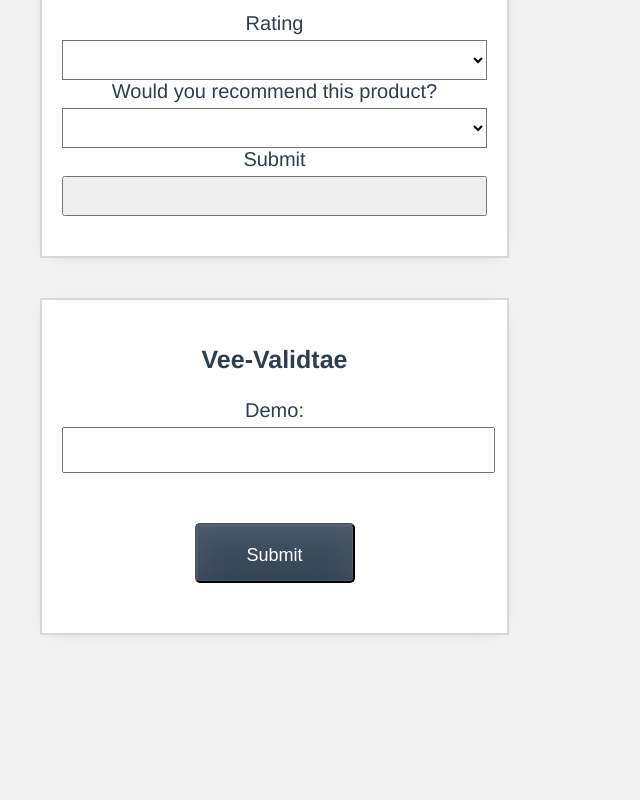
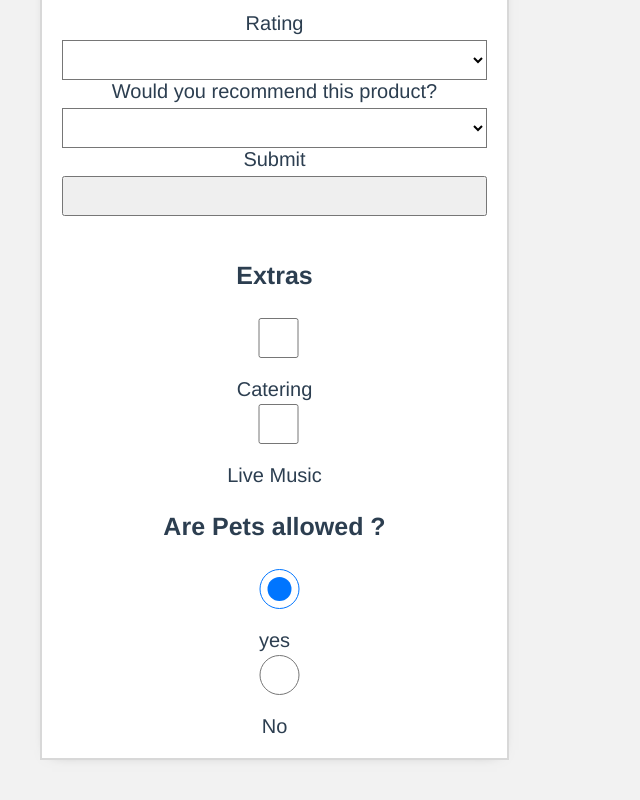
Before and after one commit to luml/vue3-socks-app, a Vue app: page / in a window 1280 px wide. Shown: the part 1016-1816 px from the top of the page, without its empty margins (0-640 px from the left). Before the commit the page ends 1691 px from the top, so only its background shows below. Built offline with nearby package versions, Linux system fonts and the light colour scheme.

Commit message:
feat: register global base components

```diff
--- a/package.json
+++ b/package.json
@@ -9,6 +9,7 @@
   },
   "dependencies": {
     "core-js": "^3.6.5",
+    "lodash": "^4.17.21",
     "vee-validate": "^4.4.9",
     "vue": "^3.0.0",
     "vue-router": "^4.0.0-0",
--- a/src/components/BaseVeeInput.vue
+++ b/src/components/BaseVeeInput.vue
@@ -44,5 +44,4 @@
 };
 </script>
 
-<style lang="scss" scoped>
-</style>
+<style lang="scss" scoped></style>
--- a/src/components/ReviewForm.vue
+++ b/src/components/ReviewForm.vue
@@ -34,17 +34,36 @@
     <!-- solution -->
     <!-- <input class="button" type="submit" value="Submit" /> -->
     <BaseInput v-model="Submit" label="Submit" type="submit" />
+
+    <!-- other extra base -->
+    <h3>Extras</h3>
+    <div>
+      <BaseCheckbox
+        v-model="event.extras.catering"
+        label="Catering"
+      ></BaseCheckbox>
+    </div>
+    <div>
+      <BaseCheckbox
+        v-model="event.extras.music"
+        label="Live Music"
+      ></BaseCheckbox>
+    </div>
+
+    <h3>Are Pets allowed ?</h3>
+    <div>
+      <BaseRadioGroup
+        v-model="event.pets"
+        name="pets"
+        :options="petOptions"
+        vertical
+      ></BaseRadioGroup>
+    </div>
   </form>
 </template>
 
 <script>
-import BaseInput from "@/components/BaseInput.vue";
-import BaseSelect from "@/components/BaseSelect.vue";
 export default {
-  components: {
-    BaseInput,
-    BaseSelect,
-  },
   data() {
     return {
       name: "",
@@ -57,6 +76,22 @@
       recommends: ["Yes", "No"],
       // solution
       Submit: "",
+      // event for from data
+      event: {
+        category: "",
+        title: "",
+        description: "",
+        location: "",
+        pets: 1,
+        extras: {
+          catering: false,
+          music: false,
+        },
+      },
+      petOptions: [
+        { label: "yes", value: 1 },
+        { label: "No", value: 0 },
+      ],
     };
   },
   setup() {
@@ -95,5 +130,4 @@
 };
 </script>
 
-<style lang="scss" scoped>
-</style>
+<style lang="scss" scoped></style>
--- a/src/components/ReviewList.vue
+++ b/src/components/ReviewList.vue
@@ -27,5 +27,4 @@
 };
 </script>
 
-<style lang="scss" scoped>
-</style>
+<style lang="scss" scoped></style>
--- a/src/components/Socks.vue
+++ b/src/components/Socks.vue
@@ -35,19 +35,19 @@
   </div>
   <review-list v-if="reviews.length" :reviews="reviews"></review-list>
   <review-form @review-submitted="addReview"></review-form>
-  <base-vee-input></base-vee-input>
+  <!-- <base-vee-input></base-vee-input> -->
 </template>
 
 <script>
 import ReviewForm from "./ReviewForm.vue";
 import ReviewList from "./ReviewList.vue";
-import BaseVeeInput from "./BaseVeeInput.vue";
+// import BaseVeeInput from "./BaseVeeInput.vue";
 export default {
   name: "Socks",
   components: {
     ReviewForm,
     ReviewList,
-    BaseVeeInput
+    // BaseVeeInput
   },
   props: {
     premium: {
@@ -117,5 +117,4 @@
 </script>
 
 <!-- Add "scoped" attribute to limit CSS to this component only -->
-<style scoped>
-</style>
+<style scoped></style>
--- /dev/null
+++ b/src/components/base/BaseCheckbox.vue
@@ -0,0 +1,26 @@
+<template>
+  <input
+    type="checkbox"
+    :checked="modelValue"
+    @change="$emit('update:modelValue', $event.target.checked)"
+    class="field"
+  />
+  <label v-if="label">{{ label }}</label>
+</template>
+
+<script>
+export default {
+  props: {
+    label: {
+      type: String,
+      default: "",
+    },
+    modelValue: {
+      type: Boolean,
+      default: false,
+    },
+  },
+};
+</script>
+
+<style lang="scss" scoped></style>
--- a/src/components/BaseInput.vue
+++ b/src/components/base/BaseInput.vue
@@ -27,5 +27,4 @@
 };
 </script>
 
-<style lang="scss" scoped>
-</style>
+<style lang="scss" scoped></style>
--- /dev/null
+++ b/src/components/base/BaseRadio.vue
@@ -0,0 +1,31 @@
+<template>
+  <input
+    type="radio"
+    :checked="modelValue === value"
+    :value="value"
+    @change="$emit('update:modelValue', value)"
+    v-bind="$attrs"
+  />
+  <label v-if="label">{{ label }}</label>
+</template>
+
+<script>
+export default {
+  props: {
+    label: {
+      type: String,
+      default: "",
+    },
+    modelValue: {
+      type: [String, Number],
+      default: "",
+    },
+    value: {
+      type: [String, Number],
+      required: true,
+    },
+  },
+};
+</script>
+
+<style lang="scss" scoped></style>
--- /dev/null
+++ b/src/components/base/BaseRadioGroup.vue
@@ -0,0 +1,48 @@
+<template>
+  <component
+    v-for="option in options"
+    :key="option.value"
+    :is="vertical ? 'div' : 'span'"
+    :class="{
+      horizontal: !vertical,
+    }"
+  >
+    <BaseRadio
+      :label="option.label"
+      :value="option.value"
+      :name="name"
+      :modelValue="modelValue"
+      @update:modelValue="$emit('update:modelValue', $event)"
+    ></BaseRadio>
+  </component>
+</template>
+
+<script>
+export default {
+  props: {
+    options: {
+      type: Array,
+      required: true,
+    },
+    name: {
+      type: String,
+      required: true,
+    },
+    modelValue: {
+      type: [String, Number],
+      required: true,
+    },
+    vertical: {
+      type: Boolean,
+      default: false,
+    },
+  },
+};
+</script>
+
+<style scoped>
+/* TODO can't stay horizontal when component is span */
+.horizontal {
+  margin-right: 20px;
+}
+</style>
--- a/src/components/BaseSelect.vue
+++ b/src/components/base/BaseSelect.vue
@@ -43,5 +43,4 @@
 };
 </script>
 
-<style lang="scss" scoped>
-</style>
+<style lang="scss" scoped></style>
--- a/src/main.js
+++ b/src/main.js
@@ -2,5 +2,25 @@
 import App from "./App.vue";
 import router from "./router";
 import store from "./store";
+import upperFirst from "lodash/upperFirst";
+import camelCase from "lodash/camelCase";
 
-createApp(App).use(store).use(router).mount("#app");
+const requireComponent = require.context(
+  "./components/base",
+  false,
+  /Base[A-Z]\w+\.(vue|js)$/
+);
+
+const app = createApp(App);
+
+requireComponent.keys().forEach((fileName) => {
+  const componentConfig = requireComponent(fileName);
+
+  const componentName = upperFirst(
+    camelCase(fileName.replace(/^\.\/(.*)\.\w+$/, "$1"))
+  );
+
+  app.component(componentName, componentConfig.default || componentConfig);
+});
+
+app.use(store).use(router).mount("#app");
--- a/src/views/Home.vue
+++ b/src/views/Home.vue
@@ -14,13 +14,13 @@
   data() {
     return {
       cart: [],
-      premium: true
-    }
+      premium: true,
+    };
   },
   methods: {
     updateCart(id) {
-      this.cart.push(id)
-    }
-  }
+      this.cart.push(id);
+    },
+  },
 };
 </script>
```
